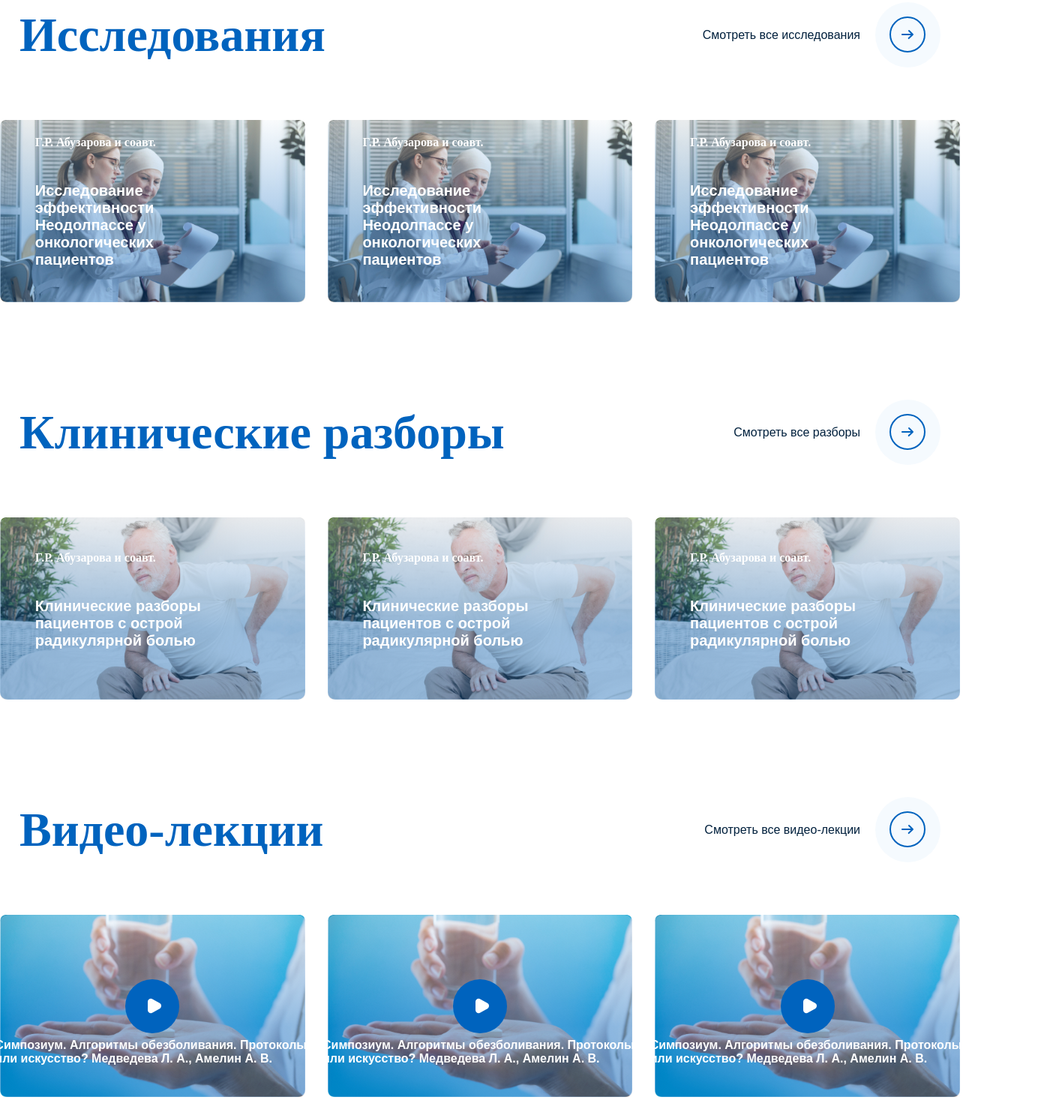
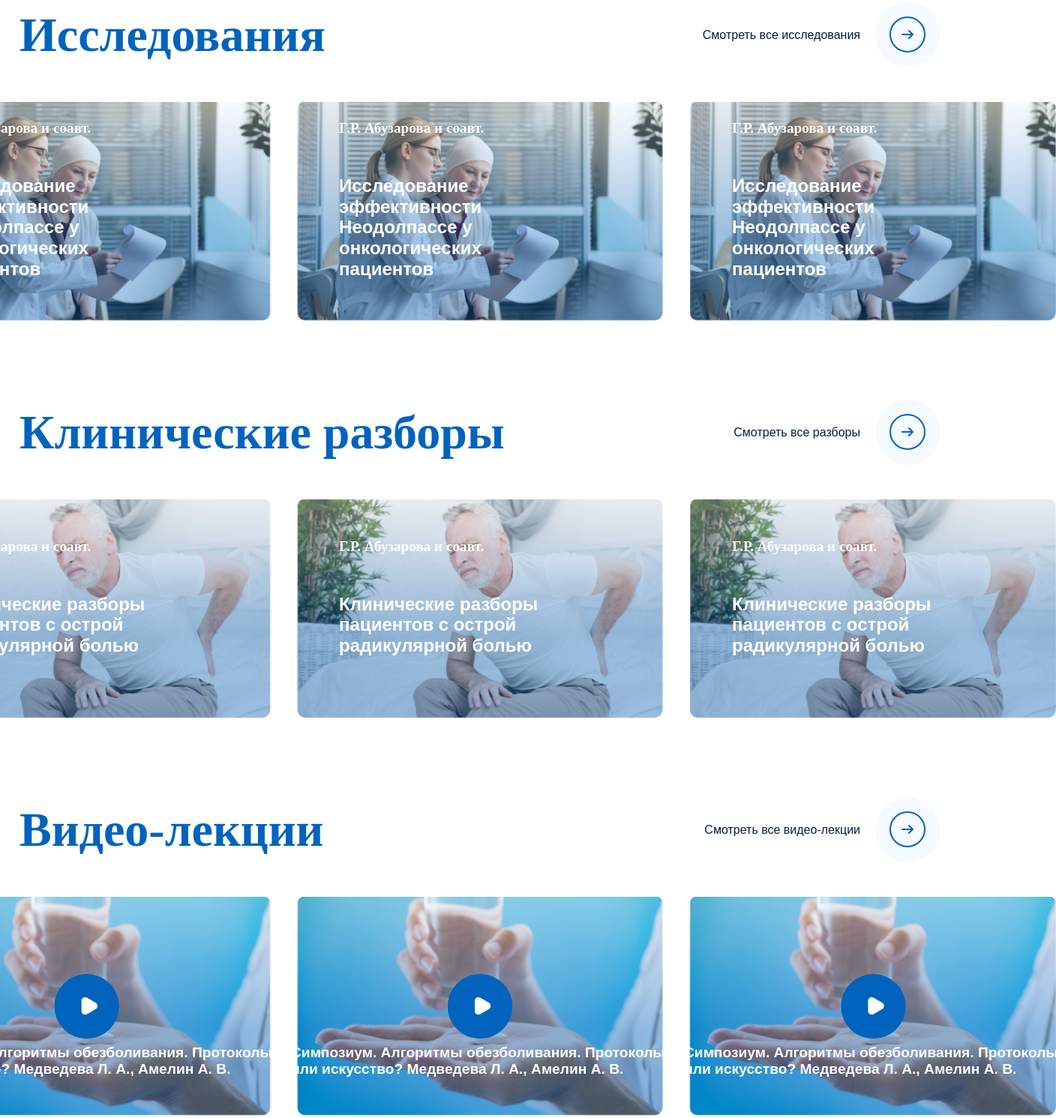
Before and after one commit to whydoifly/neodolpasse, a website: page src/index.html in a window 1280 px wide. Shown: the part 5878-7369 px from the top of the page at 75% size, 1408 px wide, since content can reach past the window. Drawn offline with nearby package versions, Linux system fonts and the light colour scheme; files that its build step writes are made by us from their sources; files whose address does not match are found by name; a web font is replaced by a local one.

Commit message:
Добавил scale к слайдерам

```diff
--- a/src/html/_clinical-analysis.html
+++ b/src/html/_clinical-analysis.html
@@ -7,7 +7,7 @@
         <a href="#" class="slider-top__more">Смотреть все разборы <img src="@img/arrow-more.svg" alt=""></a>
     </div>
 </div>
-<div class="swiper researches-swiper">
+<div class="swiper researches-swiper swiper-scale">
     <div class="swiper-wrapper">
         <div class="swiper-slide research-slide">
             <div class="research-slide__info">
--- a/src/html/_lectures.html
+++ b/src/html/_lectures.html
@@ -7,7 +7,7 @@
         <a href="#" class="slider-top__more">Смотреть все видео-лекции <img src="@img/arrow-more.svg" alt=""></a>
     </div>
 </div>
-<div class="swiper researches-swiper">
+<div class="swiper researches-swiper swiper-scale">
     <div class="swiper-wrapper">
         <div class="swiper-slide research-slide lecture-slide">
             <div class="lecture-slide__desc">
--- a/src/html/_researches.html
+++ b/src/html/_researches.html
@@ -7,7 +7,7 @@
         <a href="#" class="slider-top__more">Смотреть все исследования <img src="@img/arrow-more.svg" alt=""></a>
     </div>
 </div>
-<div class="swiper researches-swiper">
+<div class="swiper researches-swiper swiper-scale">
     <div class="swiper-wrapper">
         <div class="swiper-slide research-slide">
             <div class="research-slide__info">
--- a/src/scss/swiper.scss
+++ b/src/scss/swiper.scss
@@ -12,6 +12,10 @@ $textBlack: #00203d;
 .swiper {
     width: 100%;
     height: 100%;
+}
+
+.swiper-scale {
+    transform: scale(1.2);
 }
 
 .slider-top {
```
